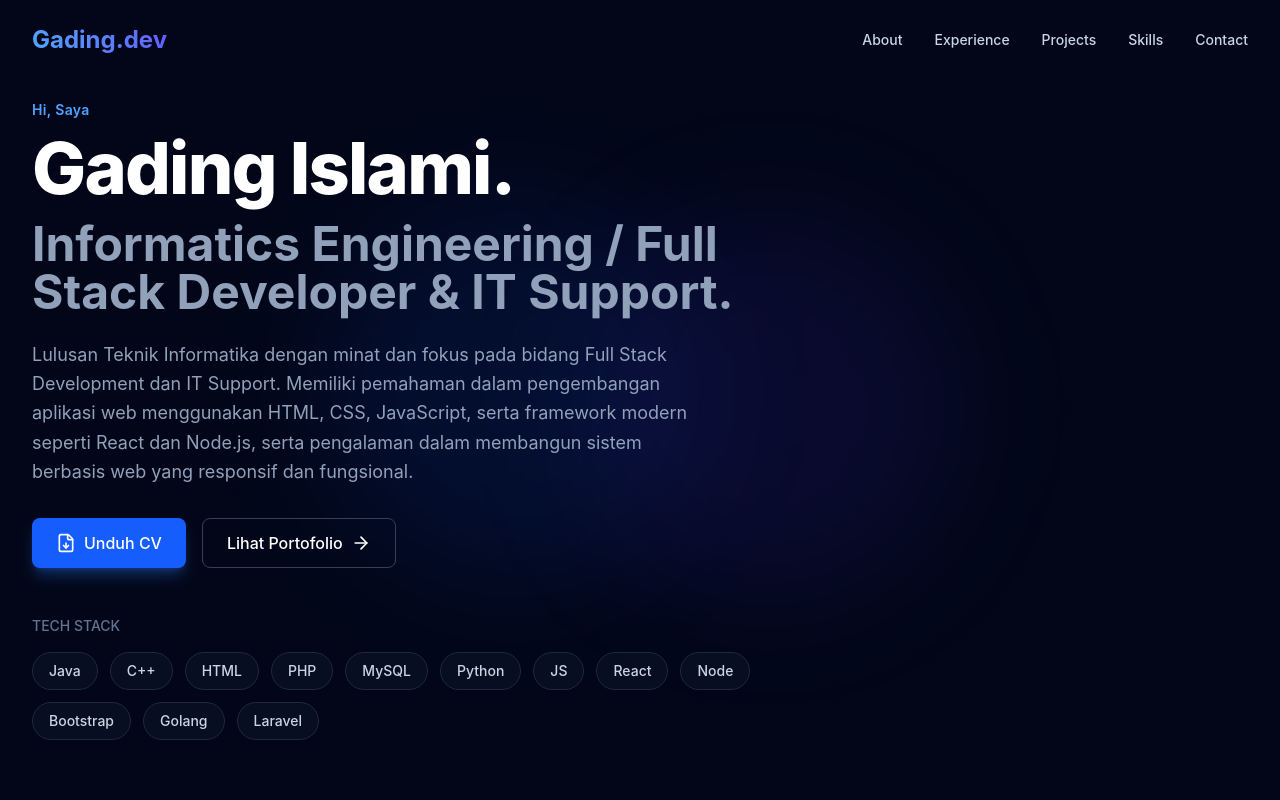
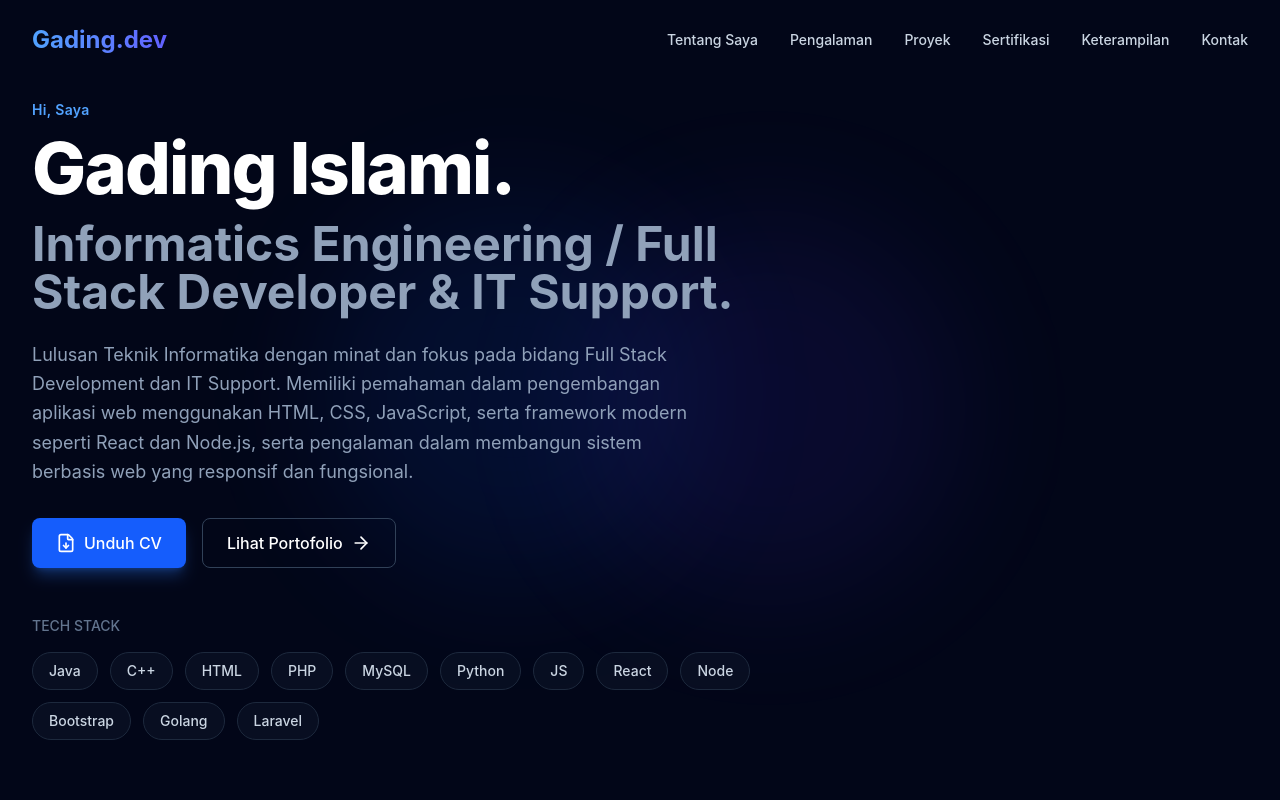
Before and after one commit to gadingislami12/Myself, a React (Vite) app: page / in a window 1280 px wide. Shown: the top 800 px of the page. Built offline with nearby package versions, Linux system fonts and the light colour scheme.

Commit message:
feat: add certifications section

```diff
--- a/src/App.jsx
+++ b/src/App.jsx
@@ -3,6 +3,7 @@ import Navbar from './components/Navbar';
 import Hero from './components/Hero';
 import Experience from './components/Experience';
 import Projects from './components/Projects';
+import Certifications from './components/Certifications';
 import Skills from './components/Skills';
 import Contact from './components/Contact';
 import Footer from './components/Footer';
@@ -16,6 +17,7 @@ function App() {
         <Hero />
         <Experience />
         <Projects />
+        <Certifications />
         <Skills />
         <Contact />
       </main>
--- a/src/components/Footer.jsx
+++ b/src/components/Footer.jsx
@@ -6,18 +6,6 @@ const Footer = () => {
     <footer className="bg-slate-950 border-t border-slate-900 py-10 mt-20">
       <div className="max-w-6xl mx-auto px-4 sm:px-6 lg:px-8 flex flex-col items-center">
         <div className="flex space-x-6 mb-6">
-          <a href="#" className="text-slate-500 hover:text-white transition-colors">
-            <span className="sr-only">GitHub</span>
-            <FaGithub className="h-6 w-6" />
-          </a>
-          <a href="#" className="text-slate-500 hover:text-white transition-colors">
-            <span className="sr-only">LinkedIn</span>
-            <FaLinkedin className="h-6 w-6" />
-          </a>
-          <a href="#" className="text-slate-500 hover:text-white transition-colors">
-            <span className="sr-only">Twitter</span>
-            <FaTwitter className="h-6 w-6" />
-          </a>
         </div>
         <p className="text-slate-500 text-sm text-center">
           &copy; {new Date().getFullYear()} Gading Islami. Built with React & Tailwind CSS.
--- a/src/components/Navbar.jsx
+++ b/src/components/Navbar.jsx
@@ -7,11 +7,12 @@ const Navbar = () => {
   const [isScrolled, setIsScrolled] = useState(false);
 
   const navLinks = [
-    { name: 'About', href: '#about' },
-    { name: 'Experience', href: '#experience' },
-    { name: 'Projects', href: '#projects' },
-    { name: 'Skills', href: '#skills' },
-    { name: 'Contact', href: '#contact' },
+    { name: 'Tentang Saya', href: '#about' },
+    { name: 'Pengalaman', href: '#experience' },
+    { name: 'Proyek', href: '#projects' },
+    { name: 'Sertifikasi', href: '#certifications' },
+    { name: 'Keterampilan', href: '#skills' },
+    { name: 'Kontak', href: '#contact' },
   ];
 
   useEffect(() => {
```
